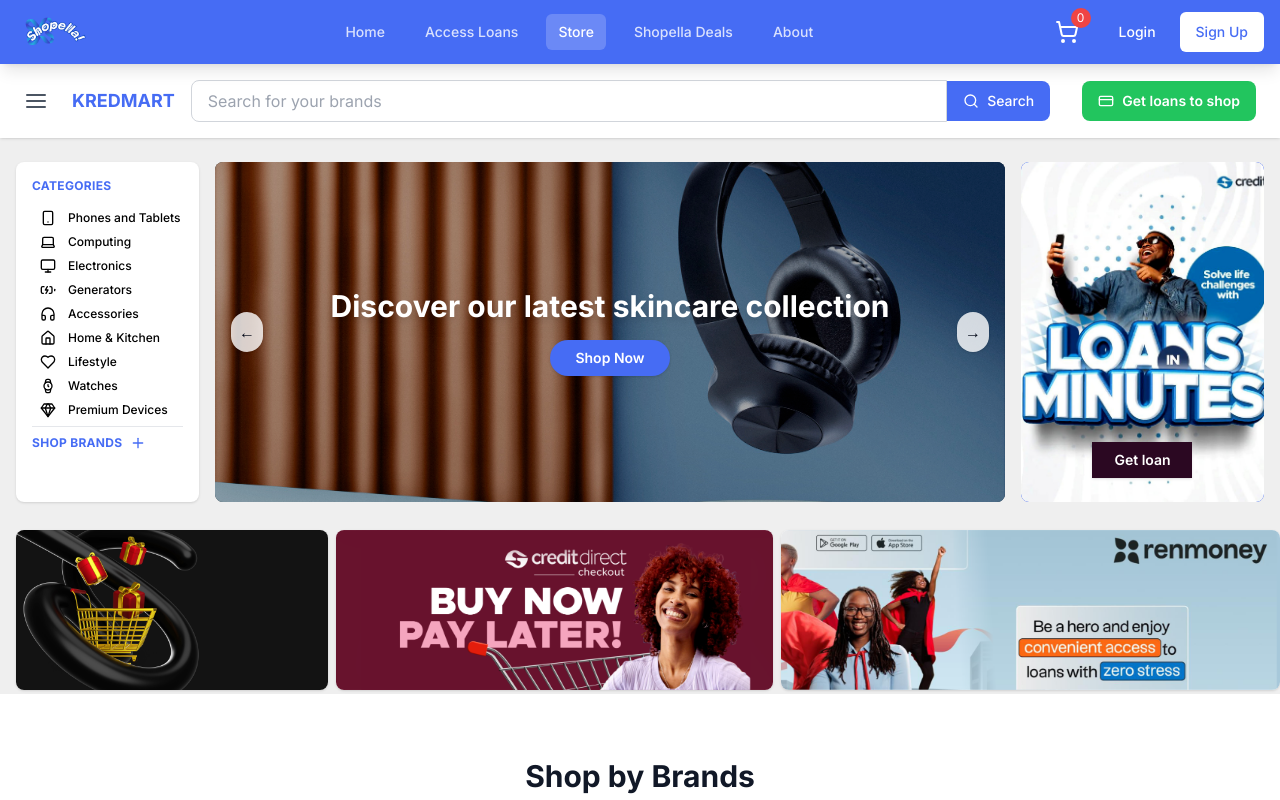
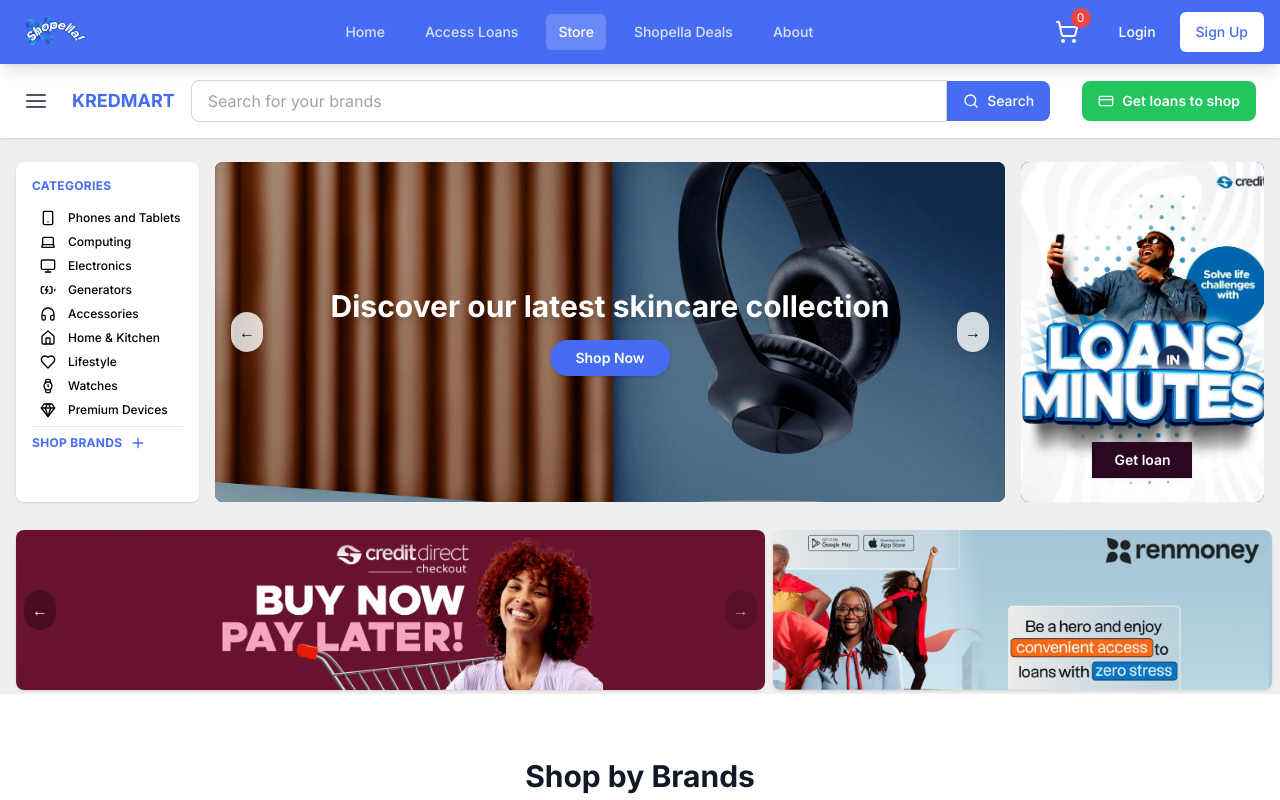
Before and after one commit to Craigmindset/newwebshopella, a Next.js app: page /store in a window 1280 px wide. Shown: the top 800 px of the page. Built offline with nearby package versions, Linux system fonts and the light colour scheme.

Commit message:
updated Storebannerbelow

```diff
--- a/components/StoreDisplayBelow.tsx
+++ b/components/StoreDisplayBelow.tsx
@@ -1,8 +1,9 @@
+import React, { useState } from "react";
 import Image from "next/image";
 
 export default function StoreDisplayBelow() {
   // Example images, replace with your own
-  const displays = [
+  const leftDisplays = [
     {
       src: "/ad-section-img.jpg",
       alt: "Ad Section",
@@ -11,32 +12,77 @@ export default function StoreDisplayBelow() {
       src: "/credit-direct banner.png",
       alt: "Credit Direct Banner",
     },
-    {
+  ];
+  const rightDisplay = {
     src: "/ad2 banner.png",
     alt: "Ad2 Banner",
-    },
-  ];
+  };
+
+  const [currentSlide, setCurrentSlide] = useState(0);
+  const totalSlides = leftDisplays.length;
+
+  // Auto-slide effect
+  React.useEffect(() => {
+    const interval = setInterval(() => {
+      setCurrentSlide((prev) => (prev + 1) % totalSlides);
+    }, 3000); // Change slide every 3 seconds
+    return () => clearInterval(interval);
+  }, [totalSlides]);
+
+  const goToPrev = () =>
+    setCurrentSlide((prev) => (prev > 0 ? prev - 1 : prev));
+  const goToNext = () =>
+    setCurrentSlide((prev) => (prev < totalSlides - 1 ? prev + 1 : prev));
 
   return (
-    <div className="flex justify-center items-center mx-auto  max-w-7xl px-4 bg-[#efefef] py-1">
+    <div className="flex justify-center items-center mx-auto max-w-7xl px-4 bg-[#efefef] py-1">
       <div
-        className="grid grid-cols-3 gap-2 w-full"
-        style={{ gridTemplateColumns: "25% 35% 40%" }}
+        className="grid grid-cols-2 gap-2 w-full"
+        style={{ gridTemplateColumns: "60% 40%" }}
       >
-        {displays.map((display, idx) => (
-          <div
-            key={idx}
-            className="bg-white rounded-lg shadow flex items-center justify-center h-40 overflow-hidden"
+        {/* Left: Slider */}
+        <div className="relative bg-white rounded-lg shadow flex items-center justify-center h-40 overflow-hidden">
+          <Image
+            src={leftDisplays[currentSlide].src}
+            alt={leftDisplays[currentSlide].alt}
+            width={300}
+            height={120}
+            className="object-cover w-full h-full transition-all duration-300"
+          />
+          {/* Slider navigation */}
+          <button
+            onClick={goToPrev}
+            disabled={currentSlide === 0}
+            className={`absolute left-2 top-1/2 -translate-y-1/2 bg-black/30 text-white rounded-full p-2 z-10 ${
+              currentSlide === 0 ? "opacity-50 cursor-not-allowed" : ""
+            }`}
+            aria-label="Previous"
           >
+            &#8592;
+          </button>
+          <button
+            onClick={goToNext}
+            disabled={currentSlide === totalSlides - 1}
+            className={`absolute right-2 top-1/2 -translate-y-1/2 bg-black/30 text-white rounded-full p-2 z-10 ${
+              currentSlide === totalSlides - 1
+                ? "opacity-50 cursor-not-allowed"
+                : ""
+            }`}
+            aria-label="Next"
+          >
+            &#8594;
+          </button>
+        </div>
+        {/* Right: Static image */}
+        <div className="bg-white rounded-lg shadow flex items-center justify-center h-40 overflow-hidden">
           <Image
-              src={display.src}
-              alt={display.alt}
+            src={rightDisplay.src}
+            alt={rightDisplay.alt}
             width={300}
             height={120}
             className="object-cover w-full h-full"
           />
         </div>
-        ))}
       </div>
     </div>
   );
```
Lines whose indentation alone changed are shown as unchanged.
